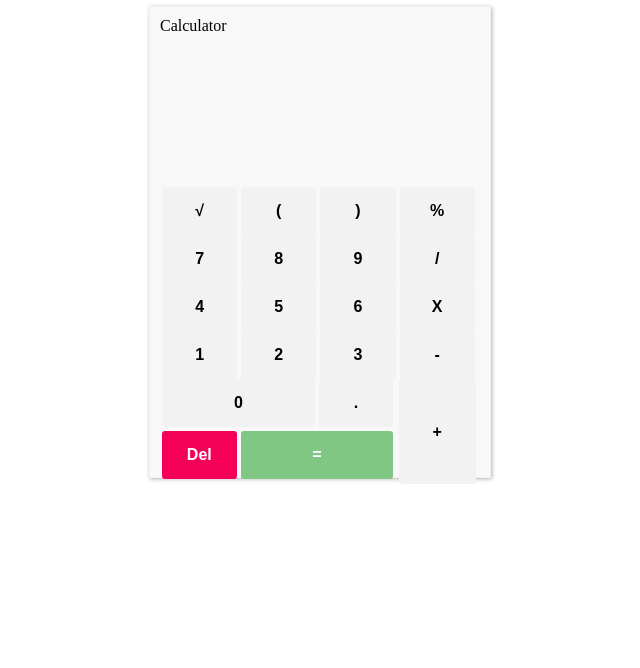
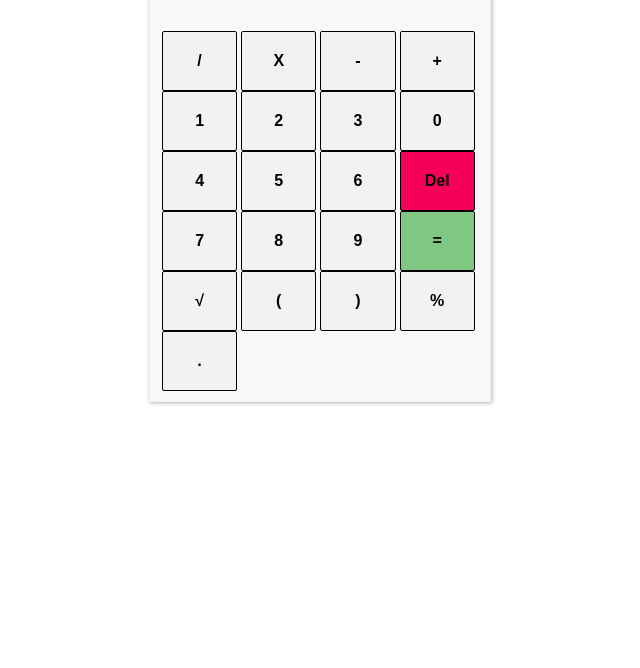
Before and after one commit to kamil-ducz/JSCalc, a plain HTML site: page index.html in a window 1280 px wide. Shown: the part 132-800 px from the top of the page, without its empty margins (320-960 px from the left). Drawn offline with Linux system fonts and the light colour scheme.

Commit message:
Layout more user friendly, css adjusted

```diff
--- a/index.html
+++ b/index.html
@@ -4,64 +4,45 @@
           <meta charset="utf-8">
           <meta name="viewport" content="width=device-width, initial-scale=1">
           <title>JS Calculator</title>
-          <meta name="description" content="A simple HTML5 Template for new projects.">
-          <meta name="author" content="SitePoint">
-          <meta property="og:title" content="A Basic HTML5 Template">
-          <meta property="og:type" content="website">
-          <meta property="og:url" content="https://www.sitepoint.com/a-basic-html5-template/">
-          <meta property="og:description" content="A simple HTML5 Template for new projects.">
-          <meta property="og:image" content="image.png">
-          <link rel="icon" href="/favicon.ico">
-          <link rel="icon" href="/favicon.svg" type="image/svg+xml">
-          <link rel="apple-touch-icon" href="/apple-touch-icon.png">
           <link rel="stylesheet" href="styles.css">
           <script src="script.js"></script>
         </head>
 
         <body>
-          <div>
-            <h1>JS Basic Calculator</h1>
-            <h1>Calculator Design Using HTML Layout</h1>
-            <div class="container">
-              <div>Calculator</div>
+          <div class="container">
               <input type="text" id="buffer" class="result" onclick="">
-              <input type="text" id="result" class="result" onclick="calculateResult()">
+              <input type="text" id="result" class="result" onclick="">
               <div class="first-row">
-                <input type="button" name="square-root" value="&radic;" class="global" onclick="handleLeftSideOfOperation('sqrt')">
-                <input type="button" name="left-parenthesis" value="(" class="global" onclick="">
-                <input type="button" name="right-parenthesis" value=")" class="global" onclick="">
-                <input type="button" name="percent" value="%" class="global" onclick="handleLeftSideOfOperation('%')">
+                <input type="button" name="divide" value="/" class="global" onclick="handleLeftSideOfOperation('/')">
+                <input type="button" name="multiply" value="X" class="global" onclick="handleLeftSideOfOperation('*')">
+                <input type="button" name="minus" value="-" class="global" onclick="handleLeftSideOfOperation('-')">
+                <input type="button" name="" value="+" class="global" onclick="handleLeftSideOfOperation('+')">
               </div>
-              <div class="second-row">
+              <div class="row">
+                <input type="button" name="one" value="1" class="global" onclick="printSignToCalcHeader('1')">
+                <input type="button" name="two" value="2" class="global" onclick="printSignToCalcHeader('2')">
+                <input type="button" name="three" value="3" class="global" onclick="printSignToCalcHeader('3')">
+                <input type="button" name="zero" value="0" class="global" onclick="printSignToCalcHeader('0')">
+              </div>
+              <div class="row">
+                <input type="button" name="four" value="4" class="global" onclick="printSignToCalcHeader('4')">
+                <input type="button" name="five" value="5" class="global" onclick="printSignToCalcHeader('5')">
+                <input type="button" name="six" value="6" class="global" onclick="printSignToCalcHeader('6')">
+                <input type="button" name="delete" value="Del" class="global red" onclick="cleanCalcHeaderAndBuffer()">
+              </div>
+              <div class="row">
                 <input type="button" name="seven" value="7" class="global" onclick="printSignToCalcHeader('7')">
                 <input type="button" name="eight" value="8" class="global" onclick="printSignToCalcHeader('8')">
                 <input type="button" name="nine" value="9" class="global" onclick="printSignToCalcHeader('9')">
-                <input type="button" name="divide" value="/" class="global" onclick="handleLeftSideOfOperation('/')">
+                <input type="button" name="calculate" value="=" class="global green" onclick="calculateResult()">
               </div>
-              <div class="third-row">
-                <input type="button" name="four" value="4" class="global" onclick="printSignToCalcHeader('4')">
-                <input type="button" name="five" value="5" class="global" onclick="printSignToCalcHeader('5')">
-                <input type="button" name="six" value="6" class="global" onclick="printSignToCalcHeader('6')">
-                <input type="button" name="multiply" value="X" class="global" onclick="handleLeftSideOfOperation('*')">
+              <div class="row">
+                  <input type="button" name="square-root" value="&radic;" class="global" onclick="handleLeftSideOfOperation('sqrt')">
+                  <input type="button" name="left-parenthesis" value="(" class="global" onclick="">
+                  <input type="button" name="right-parenthesis" value=")" class="global" onclick="">
+                  <input type="button" name="percent" value="%" class="global" onclick="handleLeftSideOfOperation('%')">
+                  <input type="button" name="dot" value="." class="global" onclick="">
               </div>
-              <div class="fourth-row">
-                <input type="button" name="one" value="1" class="global" onclick="printSignToCalcHeader('1')">
-                <input type="button" name="two" value="2" class="global" onclick="printSignToCalcHeader('2')">
-                <input type="button" name="three" value="3" class="global" onclick="printSignToCalcHeader('3')">
-                <input type="button" name="minus" value="-" class="global" onclick="handleLeftSideOfOperation('-')">
-              </div>
-              <div class="conflict">
-                <div class="left">
-                  <input type="button" name="zero" value="0" class=" big" onclick="printSignToCalcHeader('0')">
-                  <input type="button" name="dot" value="." class=" small" onclick="">
-                  <input type="button" name="delete" value="Del" class=" red small white-text top-margin" onclick="cleanCalcHeaderAndBuffer()">
-                  <input type="button" name="calculate" value="=" class=" green white-text big top-margin" onclick="calculateResult()">
-                </div>
-                <div class="right">
-                  <input type="button" name="" value="+" class="global grey plus" onclick="handleLeftSideOfOperation('+')">
-                </div>
-              </div>
-            </div>
           </div>
         </body>
       </html>
--- a/styles.css
+++ b/styles.css
@@ -10,13 +10,13 @@ h1{
   .container{
     margin: auto;
     width: 25%;
+    height: auto;
     padding: 10px;
     border: 1px solid #f2f2f2;
     -webkit-box-shadow: 1px 1px 4px 0px rgba(176,176,176,1);
        -moz-box-shadow: 1px 1px 4px 0px rgba(176,176,176,1);
             box-shadow: 1px 1px 4px 0px rgba(176,176,176,1);
     background-color: #fff;
-    height: 450px;
     background-color: #F8F8F8;
   }
   .header{
@@ -34,31 +34,21 @@ h1{
     border: none;
     background-color: #F8F8F8;
   }
-  .first-row,
-  .second-row,
-  .third-row,
-  .fourth-row,
-  .conflict
+ .row
   {
     display: inline-block;
     width: 100%;
   }
   .global{
-   padding: 15px;
+   padding: 20px;
    font-weight: bold;
    font-size: 16px;
-   border: none;
-   border-radius: 3px;
+   border: 1px solid #000;
+   border-radius: 2px;
    background-color: #F2F2F2;
    float: left;
    width: 23.5%;
    margin: 0 2px;
-   /*border: 1px solid #000;*/
-  }
-  .conflict .left,
-  .conflict .right{
-    float: left;
-    position: relative;
   }
   .left{
     width: 74%;
```
